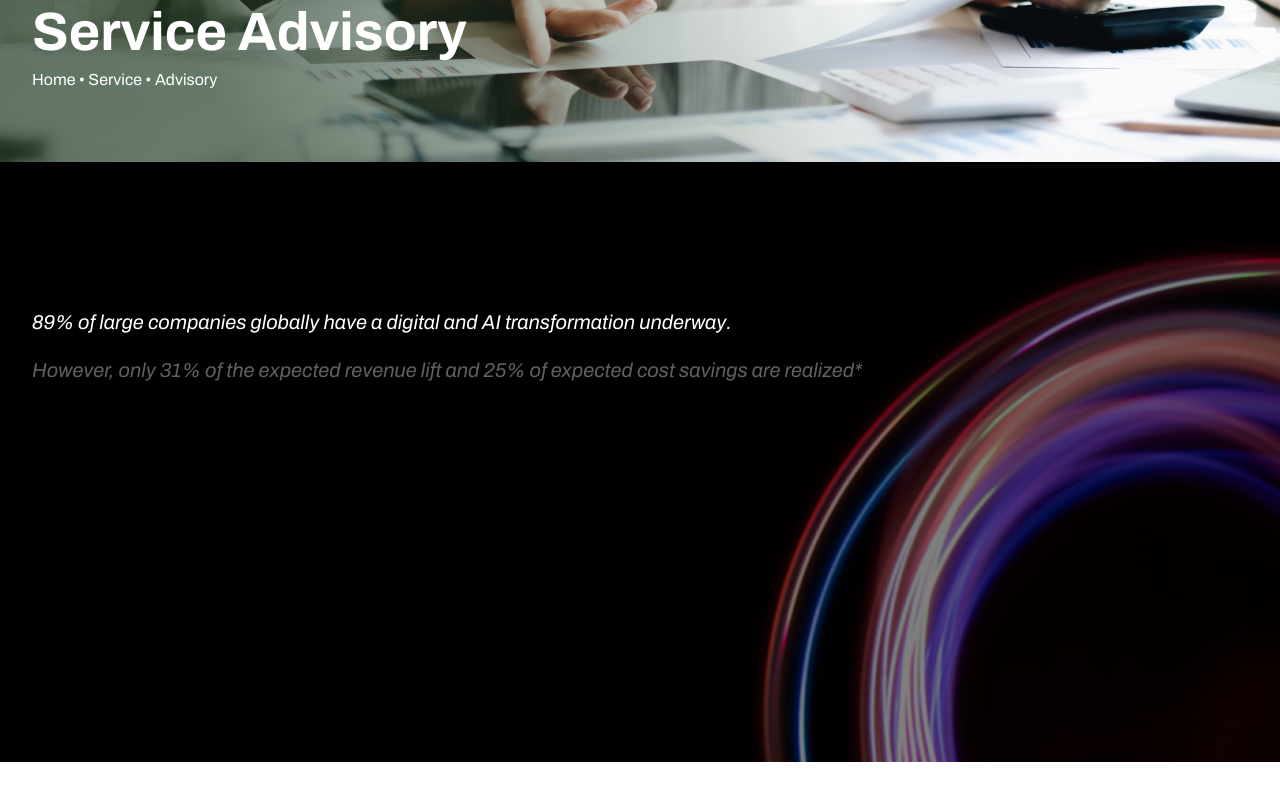
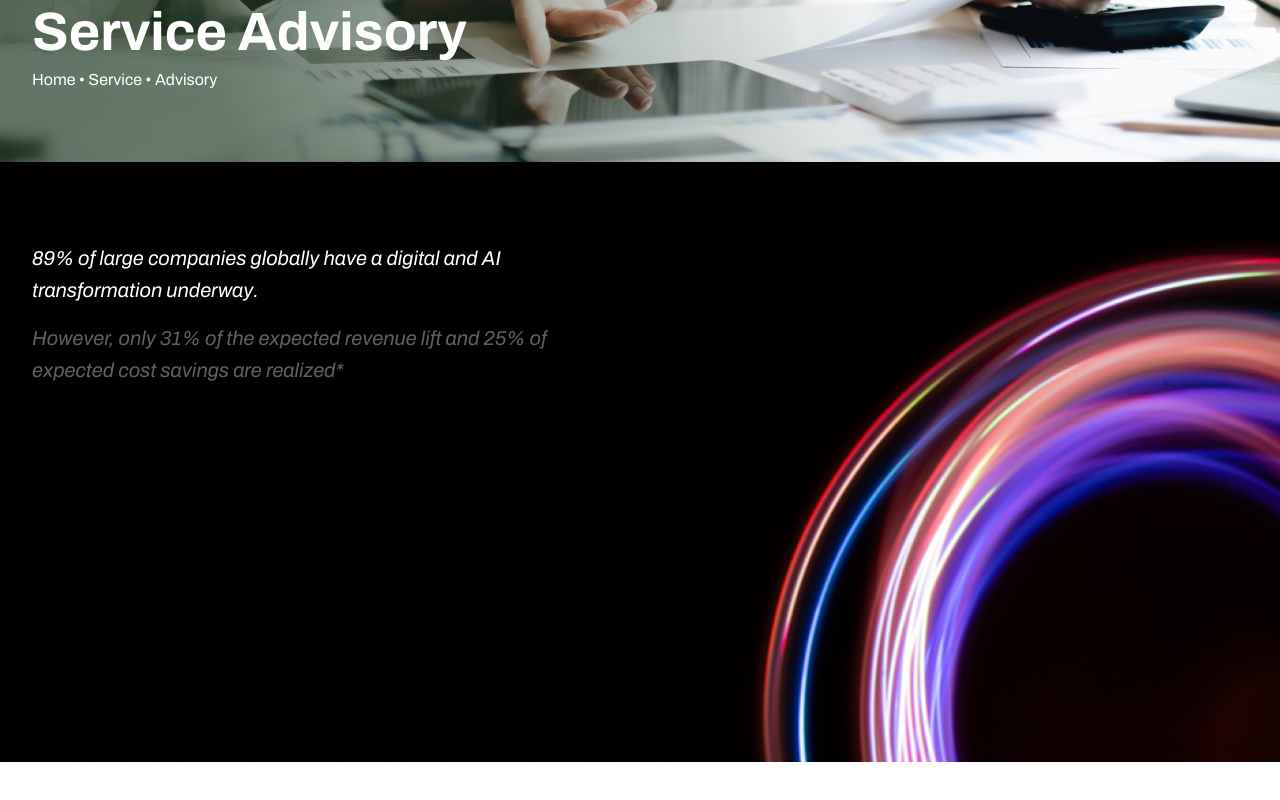
Before and after one commit to PruthviMogaveer/DT-system-dev, a Next.js app: page /services-advisory in a window 1280 px wide. Shown: the part 450-1250 px from the top of the page. Built offline with nearby package versions, Linux system fonts and the light colour scheme.

Commit message:
fix : removed image bluriness

```diff
--- a/pages/services-advisory.tsx
+++ b/pages/services-advisory.tsx
@@ -107,10 +107,9 @@ const ServicesAdvisory: NextPage = () => {
               src="/screenshot-20241023-231953-1@2x.png"
             />
 
-            <div className="absolute inset-0 bg-black bg-opacity-50" />
 
             <div className="absolute inset-0 flex flex-col justify-center px-[4.375rem] gap-4
-              mq1325:px-[2rem] ">
+              mq1325:px-[2rem] max-w-[35rem]">
               <motion.i
                 style={{ opacity: text1Opacity }}
                 className="relative leading-[2rem] text-[1.25rem] mq550:text-[0.90rem] mq550:leading-[1.25rem]"
```
